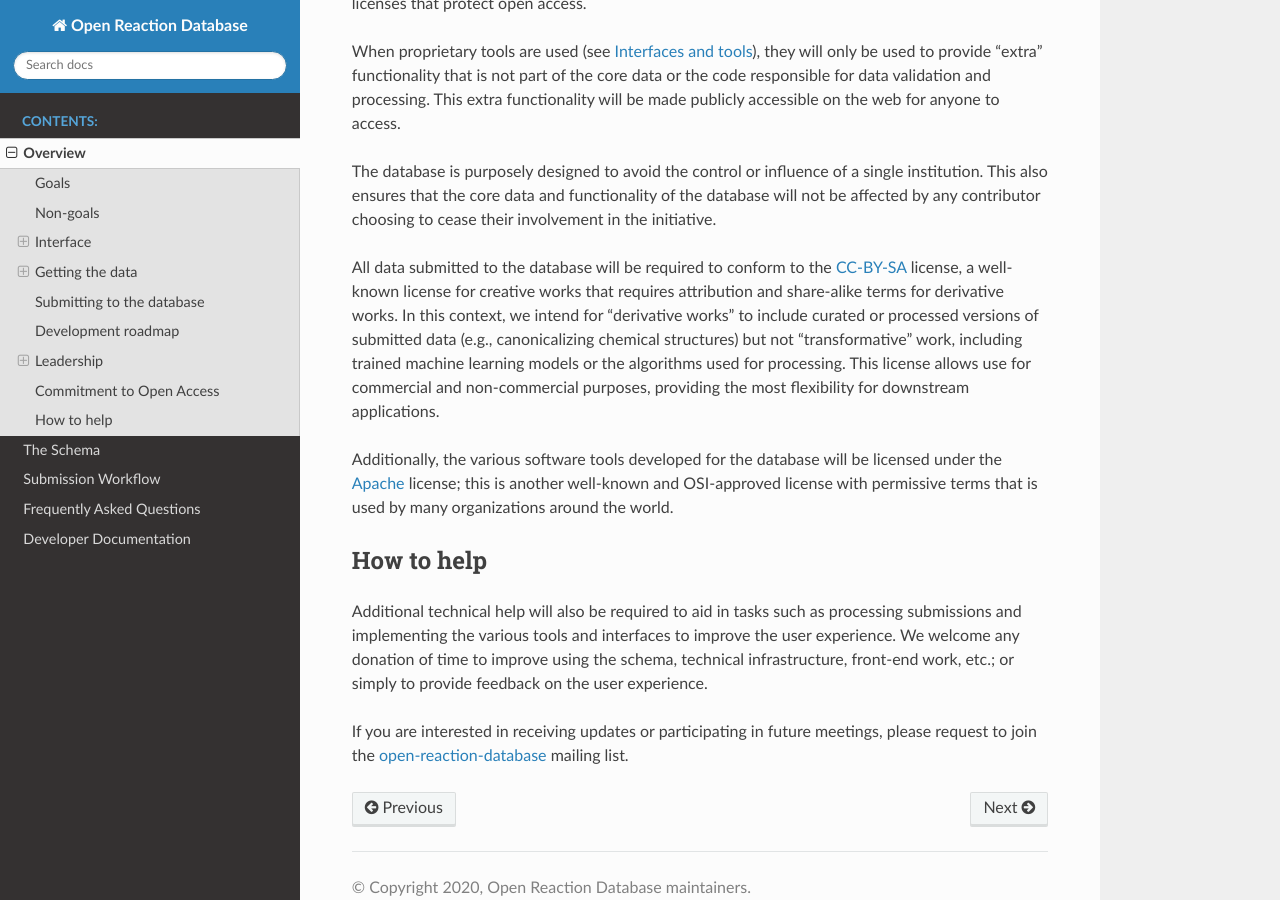
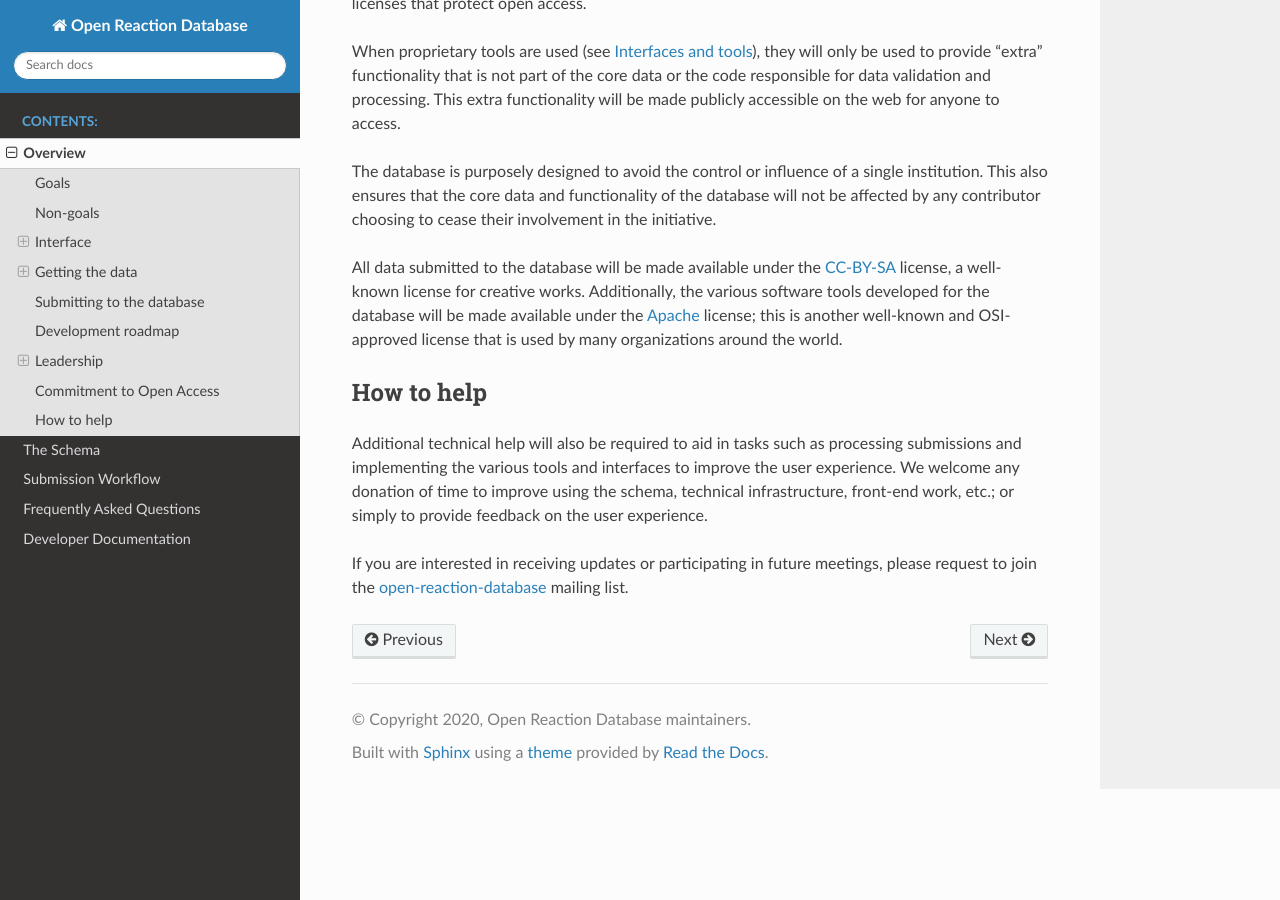
Before and after one commit to open-reaction-database/ord-schema, a Sphinx documentation site: the page built from docs/overview.md, in a window 1280 px wide and 900 px high, scrolled down 4705 px. Built offline with Sphinx 7.4.7 and the Read the Docs theme 2.0.0, drawn with Linux system fonts in a browser that asks for light colours.

Commit message:
Tighten license language (#169)
* tighten license language

* cleanup

```diff
--- a/docs/overview.md
+++ b/docs/overview.md
@@ -218,19 +218,13 @@ institution. This also ensures that the core data and functionality of the
 database will not be affected by any contributor choosing to cease their
 involvement in the initiative.
 
-All data submitted to the database will be required to conform to the [CC-BY-SA](https://creativecommons.org/licenses/by-sa/4.0/)
-license, a well-known license for creative works that requires attribution and
-share-alike terms for derivative works. In this context, we intend for
-"derivative works" to include curated or processed versions of submitted data
-(e.g.,  canonicalizing chemical structures) but not "transformative" work,
-including trained machine learning models or the algorithms used for processing.
-This license allows use for commercial and non-commercial purposes, providing
-the most flexibility for downstream applications.
-
-Additionally, the various software tools developed for the database will be
-licensed under the [Apache](https://choosealicense.com/licenses/apache-2.0/)
-license; this is another well-known and OSI-approved license with permissive
-terms that is used by many organizations around the world.
+All data submitted to the database will be made available under the
+[CC-BY-SA](https://creativecommons.org/licenses/by-sa/4.0/) license, a
+well-known license for creative works. Additionally, the various software tools
+developed for the database will be made available under the
+[Apache](https://choosealicense.com/licenses/apache-2.0/) license; this is
+another well-known and OSI-approved license that is used by many organizations
+around the world.
 
 ## How to help
 
```
